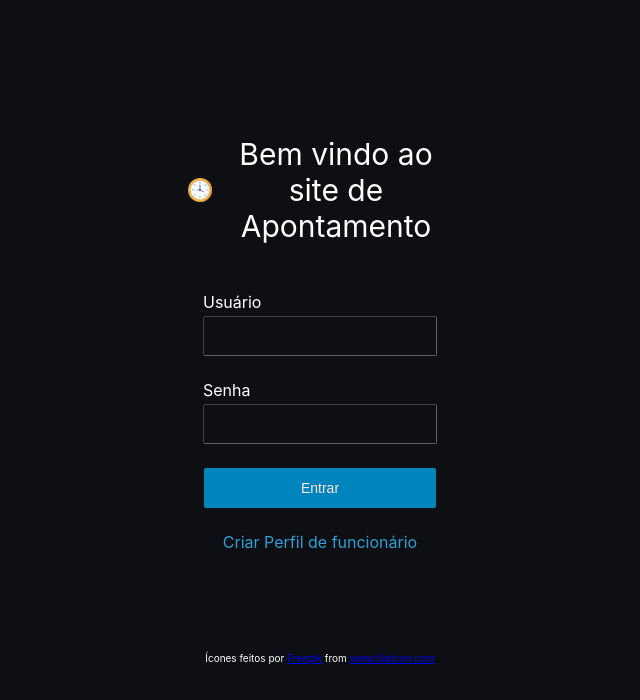
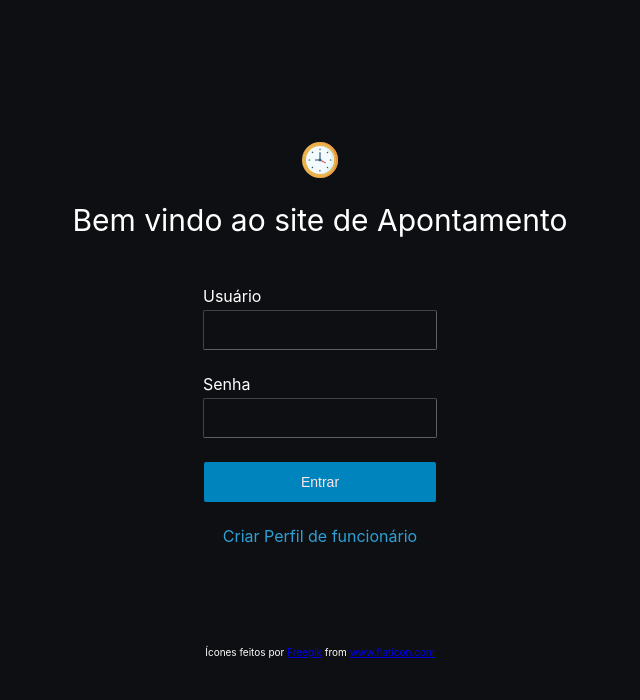
Before and after one commit to helton-isac/FIAP_Apontamento, a React (Create React App) app: page / in a window 1280 px wide. Shown: the top 700 px of the page, without its empty margins (320-960 px from the left). Built offline with nearby package versions, Linux system fonts and the light colour scheme.

Commit message:
I giveup, this is the final layout to the login screen

```diff
--- a/src/login/login.js
+++ b/src/login/login.js
@@ -4,6 +4,7 @@ import { ReactComponent as Logo } from './../logo.svg';
 function Login() {
     return (
         <div style={styles.panel}>
+            <Logo style={styles.icon}/>
             <Title />
             <User />
             <Password />
@@ -16,7 +17,6 @@ function Login() {
 const Title = () => {
     return (
         <div style={styles.titleBox}>
-            <Logo style={styles.icon} />
             <text style={styles.title}>Bem vindo ao site de Apontamento</text>
         </div>
     );
@@ -53,7 +53,7 @@ const newUserClick = () => {
 }
 
 const loginClick = () => {
-    alert("Login não implementado");
+
 }
 
 const styles = {
@@ -66,9 +66,6 @@ const styles = {
         color: "#FFFFFF",
         fontSize: 30,
         textAlign: "center",
-        flexBasis:0,
-        minWidth:232,
-
     },
     titleBox: {
         display: "flex",
@@ -79,9 +76,9 @@ const styles = {
         flexBasis:0,
     },
     icon: {
-        width: 24,
-        height: 24,
-        marginRight: 8,
+        width: 36,
+        height: 36,
+        marginBottom: 24,
     },
     label: {
         color: "#FFFFFF",
```
